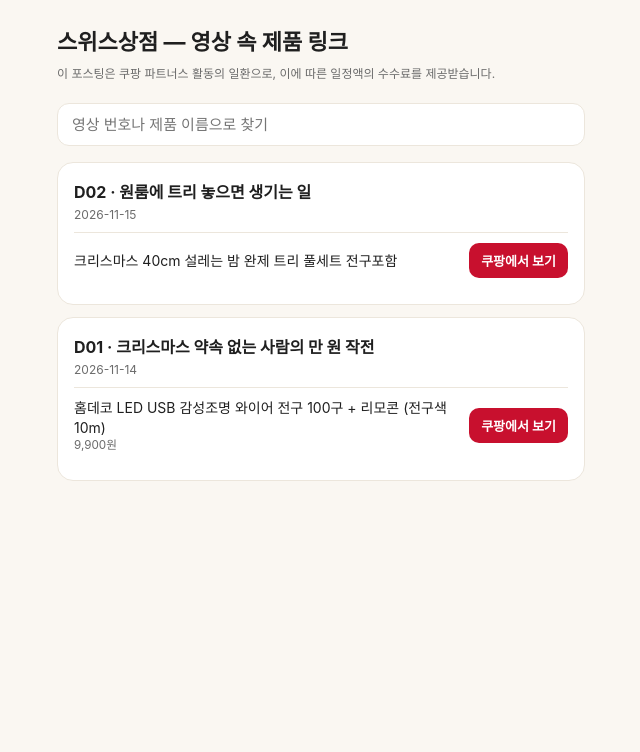
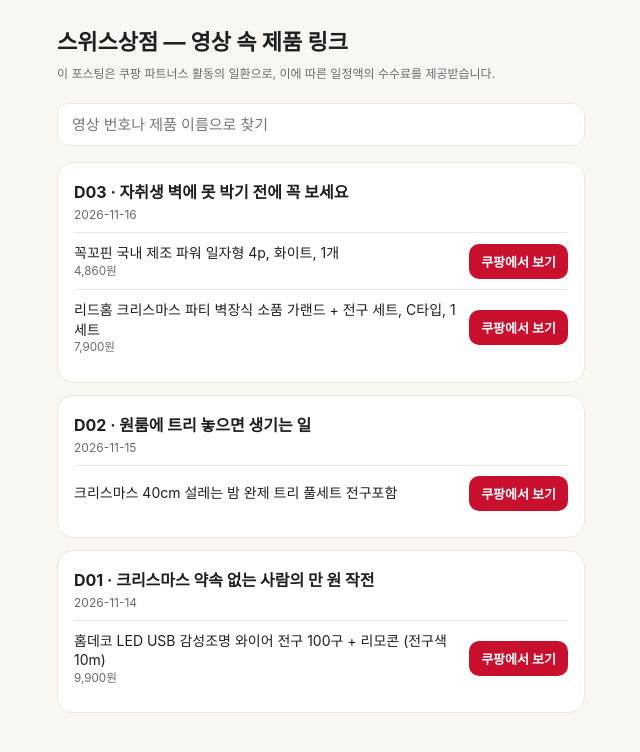
Before and after one commit to mkrealestate4s/life-idea-links, a plain HTML site: page index.html in a window 1280 px wide. Shown: the whole page, without its empty margins (319-959 px from the left). Drawn offline with Linux system fonts and the light colour scheme.

Commit message:
링크 페이지 갱신 2026-11-16 00:14
Co-Authored-By: Claude Opus 5.5 <noreply@anthropic.com>

```diff
--- a/index.html
+++ b/index.html
@@ -33,6 +33,7 @@ input { width:100%; padding:12px 14px; border-radius:12px; border:1px solid var(
 <h1>스위스상점 — 영상 속 제품 링크</h1>
 <p class="notice">이 포스팅은 쿠팡 파트너스 활동의 일환으로, 이에 따른 일정액의 수수료를 제공받습니다.</p>
 <input id="q" type="search" placeholder="영상 번호나 제품 이름으로 찾기" aria-label="검색">
+<section class="video"><h2>D03 · 자취생 벽에 못 박기 전에 꼭 보세요</h2><div class="meta">2026-11-16</div><div class="item"><span>꼭꼬핀 국내 제조 파워 일자형 4p, 화이트, 1개<small>4,860원</small></span><a href="https://link.coupang.com/a/iHC7jKHXEG" target="_blank" rel="sponsored nofollow noopener">쿠팡에서 보기</a></div><div class="item"><span>리드홈 크리스마스 파티 벽장식 소품 가랜드 + 전구 세트, C타입, 1세트<small>7,900원</small></span><a href="https://link.coupang.com/a/iHDhooucUu" target="_blank" rel="sponsored nofollow noopener">쿠팡에서 보기</a></div></section>
 <section class="video"><h2>D02 · 원룸에 트리 놓으면 생기는 일</h2><div class="meta">2026-11-15</div><div class="item"><span>크리스마스 40cm 설레는 밤 완제 트리 풀세트 전구포함<small></small></span><a href="https://link.coupang.com/a/iGFz21nfTE" target="_blank" rel="sponsored nofollow noopener">쿠팡에서 보기</a></div></section>
 <section class="video"><h2>D01 · 크리스마스 약속 없는 사람의 만 원 작전</h2><div class="meta">2026-11-14</div><div class="item"><span>홈데코 LED USB 감성조명 와이어 전구 100구 + 리모콘 (전구색 10m)<small>9,900원</small></span><a href="https://link.coupang.com/a/iFOlTAwSYK" target="_blank" rel="sponsored nofollow noopener">쿠팡에서 보기</a></div></section>
 </main>
```
